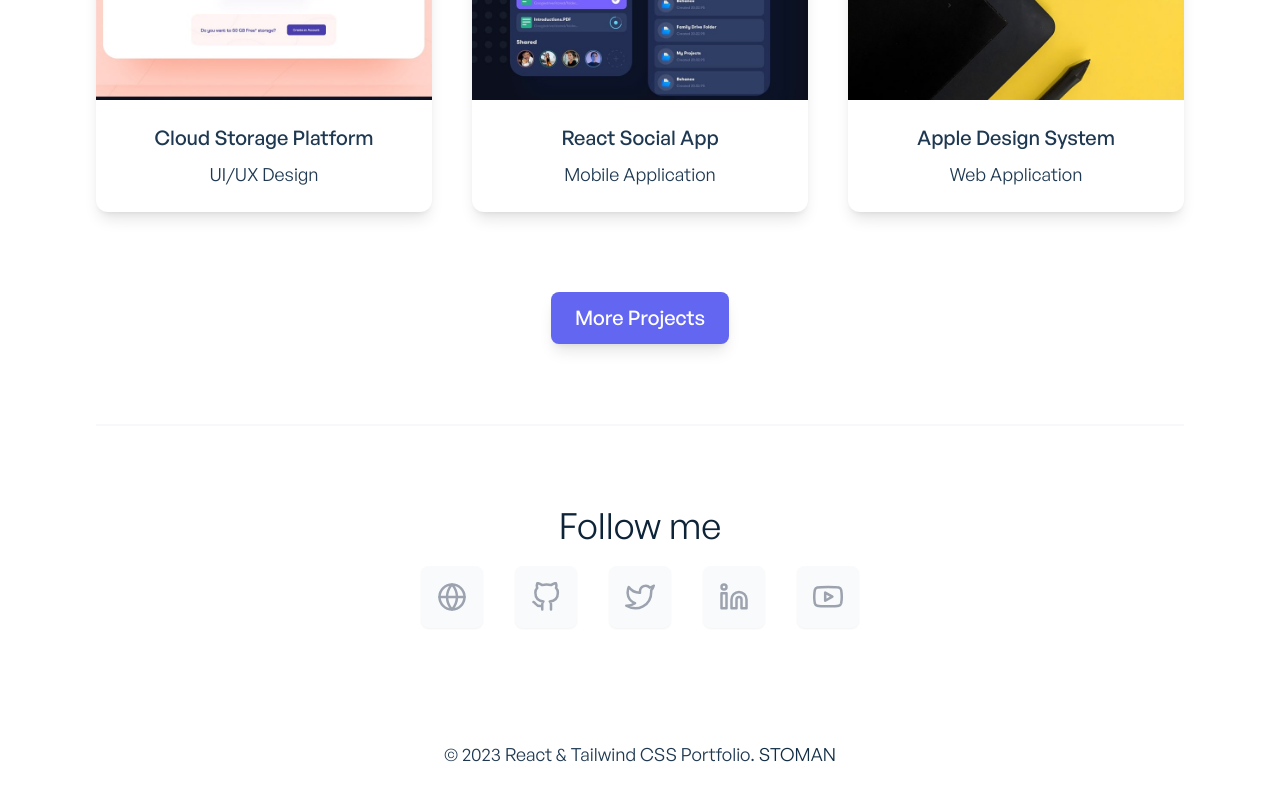
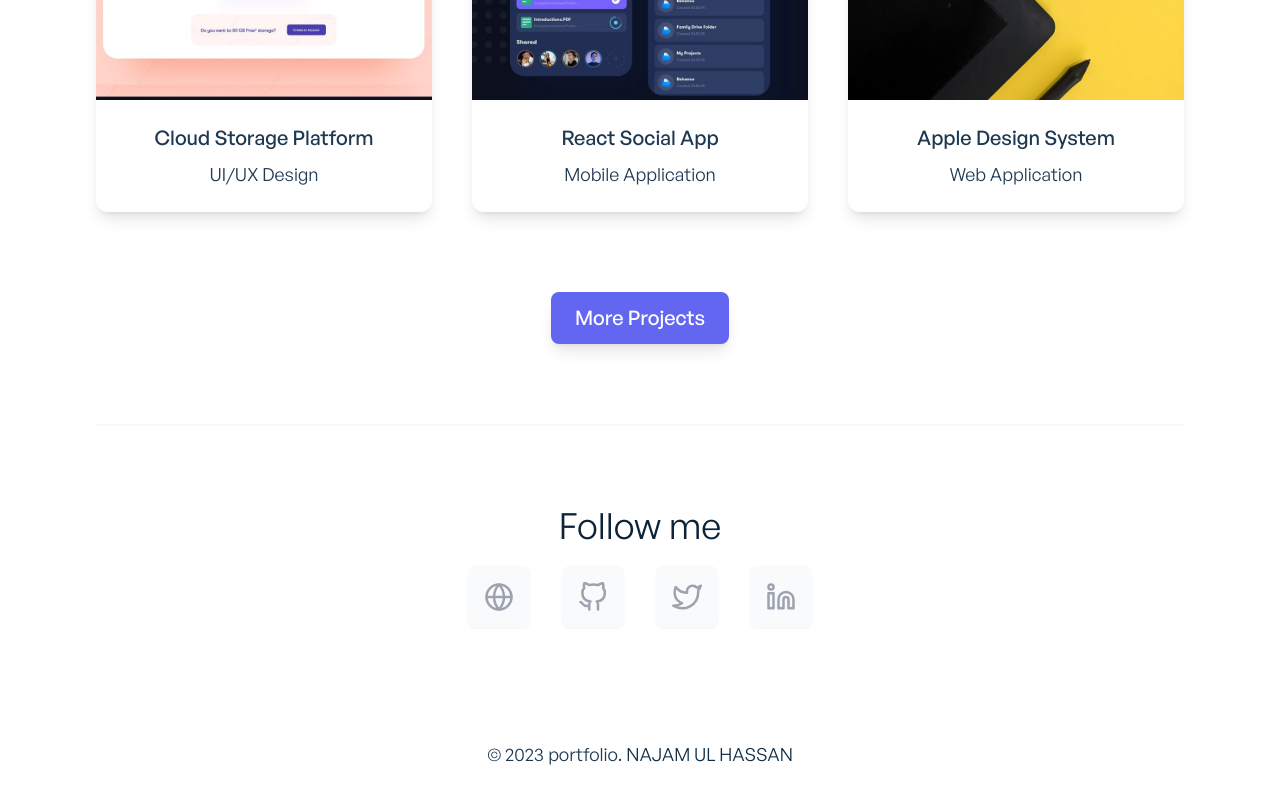
Before and after one commit to Najamulhassan3383/Portfolio, a React (Vite) app: page / in a window 1280 px wide. Shown: the part 1748-2548 px from the top of the page. Built offline with nearby package versions, Linux system fonts and the light colour scheme.

Commit message:
fixed the links

```diff
--- a/src/components/shared/AppFooter.jsx
+++ b/src/components/shared/AppFooter.jsx
@@ -4,34 +4,29 @@ import {
   FiLinkedin,
   FiGlobe,
   FiYoutube,
-} from 'react-icons/fi';
-import AppFooterCopyright from './AppFooterCopyright';
+} from "react-icons/fi";
+import AppFooterCopyright from "./AppFooterCopyright";
 
 const socialLinks = [
   {
     id: 1,
     icon: <FiGlobe />,
-		url: 'https://www.stoman.me/',
+    url: "najamulhassan.me",
   },
   {
     id: 2,
     icon: <FiGithub />,
-		url: 'https://github.com/realstoman',
+    url: "https://github.com/Najamulhassan3383",
   },
   {
     id: 3,
     icon: <FiTwitter />,
-		url: 'https://twitter.com/realstoman',
+    url: "https://twitter.com/therealnajam",
   },
   {
     id: 4,
     icon: <FiLinkedin />,
-		url: 'https://www.linkedin.com/in/realstoman',
-	},
-	{
-		id: 5,
-		icon: <FiYoutube />,
-		url: 'https://www.youtube.com/c/realstoman',
+    url: "https://www.linkedin.com/in/najamul-hassan-977392200/",
   },
 ];
 
@@ -52,9 +47,7 @@ const AppFooter = () => {
                 key={link.id}
                 className="text-gray-400 hover:text-indigo-500 dark:hover:text-indigo-400 cursor-pointer rounded-lg bg-gray-50 dark:bg-ternary-dark hover:bg-gray-100 shadow-sm p-4 duration-300"
               >
-								<i className="text-xl sm:text-2xl md:text-3xl">
-									{link.icon}
-								</i>
+                <i className="text-xl sm:text-2xl md:text-3xl">{link.icon}</i>
               </a>
             ))}
           </ul>
--- a/src/components/shared/AppFooterCopyright.jsx
+++ b/src/components/shared/AppFooterCopyright.jsx
@@ -8,15 +8,15 @@ function AppFooterCopyright() {
           target="__blank"
           className="hover:underline hover:text-indigo-600 dark:hover:text-indigo-300 ml-1 duration-500"
         >
-					React & Tailwind CSS Portfolio
+          portfolio
         </a>
         .
         <a
-					href="https://stoman.me"
+          href="najamulhassan.me"
           target="__blank"
           className="text-secondary-dark dark:text-secondary-light font-medium uppercase hover:underline hover:text-indigo-600 dark:hover:text-indigo-300 ml-1 duration-500"
         >
-					Stoman
+          Najam ul Hassan
         </a>
       </div>
     </div>
```
Lines whose indentation alone changed are shown as unchanged.
